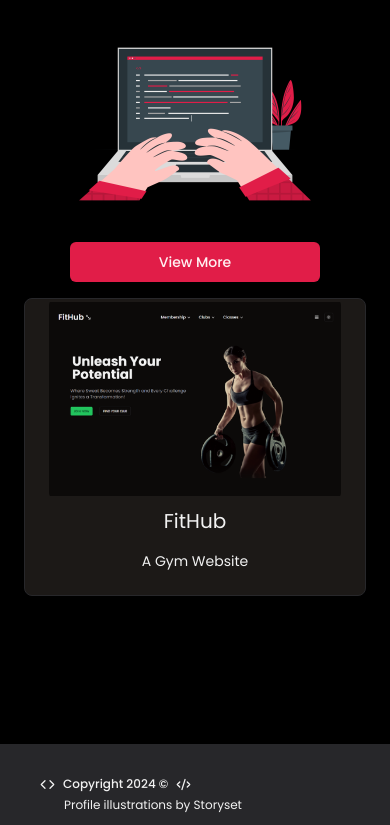
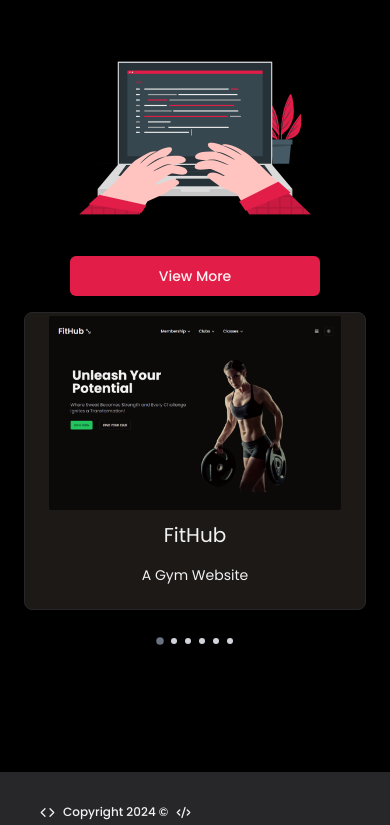
Before and after one commit to LukeStorti/portfolio, a Next.js app: page / in a window 390 px wide. Shown: the part 1741-2566 px from the top of the page. Built offline with nearby package versions, Linux system fonts and the light colour scheme.

Commit message:
carousel pills, project card fix

```diff
--- a/src/components/AboutMeTabs.tsx
+++ b/src/components/AboutMeTabs.tsx
@@ -9,7 +9,7 @@
   VscodeIconsFileTypeTailwind,
 } from "./Skills";
 import { Card, CardContent, CardHeader, CardTitle } from "./ui/card";
-import { Carousel, CarouselContent, CarouselItem } from "./ui/carousel";
+import { Carousel, CarouselContent, CarouselDots, CarouselItem } from "./ui/carousel";
 import { Tabs, TabsContent, TabsList, TabsTrigger } from "./ui/tabs";
 
 const AboutMeTabs = () => {
@@ -71,6 +71,7 @@
               </Card>
             </CarouselItem>
           </CarouselContent>
+          <CarouselDots className="mt-2" />
         </Carousel>
       </TabsContent>
       <TabsContent value="education">
@@ -125,6 +126,7 @@
               </Card>
             </CarouselItem>
           </CarouselContent>
+          <CarouselDots className="mt-2" />
         </Carousel>
       </TabsContent>
       <TabsContent value="skills">
@@ -176,6 +178,7 @@
               </Card>
             </CarouselItem>
           </CarouselContent>
+          <CarouselDots className="mt-2" />
         </Carousel>
       </TabsContent>
     </Tabs>
--- a/src/components/ProjectCard.tsx
+++ b/src/components/ProjectCard.tsx
@@ -36,13 +36,15 @@
           <p className="text-center text-sm overflow-hidden">{subtitle}</p>
         </div>
         {link && github && (
-          <div className="flex justify-between w-full mt-4">
+          <div className="flex space-x-2 sm:space-x-4 mt-4">
             <Link href={link} target="_blank" className={buttonVariants({ variant: "outline" })}>
               <LinkIcon />
+              <p className="mx-2 text-xs">Live Link</p>
             </Link>
 
             <Link href={github} target="_blank" className={buttonVariants({ variant: "outline" })}>
               <Github />
+              <p className="mx-2 text-xs">Github</p>
             </Link>
           </div>
         )}
--- a/src/components/Work.tsx
+++ b/src/components/Work.tsx
@@ -5,6 +5,7 @@
 import {
   Carousel,
   CarouselContent,
+  CarouselDots,
   CarouselItem,
   CarouselNext,
   CarouselPrevious,
@@ -29,7 +30,7 @@
           <Carousel
             opts={{ loop: true }}
             plugins={[Autoplay({ delay: 9000, stopOnInteraction: true })]}
-            className="px-2 flex items-center justify-center "
+            className="px-2 flex flex-col items-center justify-center "
           >
             <CarouselContent className="w-[358px]">
               {PROJECTDATA.map((item) => (
@@ -38,8 +39,9 @@
                 </CarouselItem>
               ))}
             </CarouselContent>
-            <CarouselNext className="hidden lg:block" />
-            <CarouselPrevious className="hidden lg:block" />
+            <CarouselNext className="hidden lg:flex" />
+            <CarouselPrevious className="hidden lg:flex" />
+            <CarouselDots className="mt-2" />
           </Carousel>
           <div className="flex flex-col">
             <div className="w-[250px] h-[250px]">
--- a/src/components/ui/carousel.tsx
+++ b/src/components/ui/carousel.tsx
@@ -1,124 +1,110 @@
-"use client"
+"use client";
 
-import * as React from "react"
-import useEmblaCarousel, {
-  type UseEmblaCarouselType,
-} from "embla-carousel-react"
-import { ArrowLeft, ArrowRight } from "lucide-react"
+import * as React from "react";
+import useEmblaCarousel, { type UseEmblaCarouselType } from "embla-carousel-react";
+import { ArrowLeft, ArrowRight } from "lucide-react";
 
-import { cn } from "@/lib/utils"
-import { Button } from "@/components/ui/button"
+import { cn } from "@/lib/utils";
+import { Button } from "@/components/ui/button";
 
-type CarouselApi = UseEmblaCarouselType[1]
-type UseCarouselParameters = Parameters<typeof useEmblaCarousel>
-type CarouselOptions = UseCarouselParameters[0]
-type CarouselPlugin = UseCarouselParameters[1]
+type CarouselApi = UseEmblaCarouselType[1];
+type UseCarouselParameters = Parameters<typeof useEmblaCarousel>;
+type CarouselOptions = UseCarouselParameters[0];
+type CarouselPlugin = UseCarouselParameters[1];
 
 type CarouselProps = {
-  opts?: CarouselOptions
-  plugins?: CarouselPlugin
-  orientation?: "horizontal" | "vertical"
-  setApi?: (api: CarouselApi) => void
+  opts?: CarouselOptions;
+  plugins?: CarouselPlugin;
+  orientation?: "horizontal" | "vertical";
+  setApi?: (api: CarouselApi) => void;
+};
+
+type CarouselContextProps = {
+  carouselRef: ReturnType<typeof useEmblaCarousel>[0];
+  api: ReturnType<typeof useEmblaCarousel>[1];
+  scrollPrev: () => void;
+  scrollNext: () => void;
+  canScrollPrev: boolean;
+  canScrollNext: boolean;
+} & CarouselProps;
+
+const CarouselContext = React.createContext<CarouselContextProps | null>(null);
+
+function useCarousel() {
+  const context = React.useContext(CarouselContext);
+
+  if (!context) {
+    throw new Error("useCarousel must be used within a <Carousel />");
   }
 
-type CarouselContextProps = {
-  carouselRef: ReturnType<typeof useEmblaCarousel>[0]
-  api: ReturnType<typeof useEmblaCarousel>[1]
-  scrollPrev: () => void
-  scrollNext: () => void
-  canScrollPrev: boolean
-  canScrollNext: boolean
-} & CarouselProps
-
-const CarouselContext = React.createContext<CarouselContextProps | null>(null)
-
-function useCarousel() {
-  const context = React.useContext(CarouselContext)
-
-  if (!context) {
-    throw new Error("useCarousel must be used within a <Carousel />")
-  }
-
-  return context
+  return context;
 }
 
 const Carousel = React.forwardRef<
   HTMLDivElement,
   React.HTMLAttributes<HTMLDivElement> & CarouselProps
->(
-  (
-    {
-      orientation = "horizontal",
-      opts,
-      setApi,
-      plugins,
-      className,
-      children,
-      ...props
-    },
-    ref
-  ) => {
+>(({ orientation = "horizontal", opts, setApi, plugins, className, children, ...props }, ref) => {
   const [carouselRef, api] = useEmblaCarousel(
     {
       ...opts,
       axis: orientation === "horizontal" ? "x" : "y",
     },
     plugins
-    )
-    const [canScrollPrev, setCanScrollPrev] = React.useState(false)
-    const [canScrollNext, setCanScrollNext] = React.useState(false)
+  );
+  const [canScrollPrev, setCanScrollPrev] = React.useState(false);
+  const [canScrollNext, setCanScrollNext] = React.useState(false);
 
   const onSelect = React.useCallback((api: CarouselApi) => {
     if (!api) {
-        return
+      return;
     }
 
-      setCanScrollPrev(api.canScrollPrev())
-      setCanScrollNext(api.canScrollNext())
-    }, [])
+    setCanScrollPrev(api.canScrollPrev());
+    setCanScrollNext(api.canScrollNext());
+  }, []);
 
   const scrollPrev = React.useCallback(() => {
-      api?.scrollPrev()
-    }, [api])
+    api?.scrollPrev();
+  }, [api]);
 
   const scrollNext = React.useCallback(() => {
-      api?.scrollNext()
-    }, [api])
+    api?.scrollNext();
+  }, [api]);
 
   const handleKeyDown = React.useCallback(
     (event: React.KeyboardEvent<HTMLDivElement>) => {
       if (event.key === "ArrowLeft") {
-          event.preventDefault()
-          scrollPrev()
+        event.preventDefault();
+        scrollPrev();
       } else if (event.key === "ArrowRight") {
-          event.preventDefault()
-          scrollNext()
+        event.preventDefault();
+        scrollNext();
       }
     },
     [scrollPrev, scrollNext]
-    )
+  );
 
   React.useEffect(() => {
     if (!api || !setApi) {
-        return
+      return;
     }
 
-      setApi(api)
-    }, [api, setApi])
+    setApi(api);
+  }, [api, setApi]);
 
   React.useEffect(() => {
     if (!api) {
-        return
+      return;
     }
 
-      onSelect(api)
-      api.on("reInit", onSelect)
-      api.on("select", onSelect)
+    onSelect(api);
+    api.on("reInit", onSelect);
+    api.on("select", onSelect);
 
     return () => {
-        api?.off("select", onSelect)
-      }
-    }, [api, onSelect])
+      api?.off("select", onSelect);
+    };
+  }, [api, onSelect]);
 
   return (
     <CarouselContext.Provider
@@ -126,8 +112,7 @@
         carouselRef,
         api: api,
         opts,
-          orientation:
-            orientation || (opts?.axis === "y" ? "vertical" : "horizontal"),
+        orientation: orientation || (opts?.axis === "y" ? "vertical" : "horizontal"),
         scrollPrev,
         scrollNext,
         canScrollPrev,
@@ -145,16 +130,13 @@
         {children}
       </div>
     </CarouselContext.Provider>
-    )
-  }
-)
-Carousel.displayName = "Carousel"
+  );
+});
+Carousel.displayName = "Carousel";
 
-const CarouselContent = React.forwardRef<
-  HTMLDivElement,
-  React.HTMLAttributes<HTMLDivElement>
->(({ className, ...props }, ref) => {
-  const { carouselRef, orientation } = useCarousel()
+const CarouselContent = React.forwardRef<HTMLDivElement, React.HTMLAttributes<HTMLDivElement>>(
+  ({ className, ...props }, ref) => {
+    const { carouselRef, orientation } = useCarousel();
 
     return (
       <div ref={carouselRef} className="overflow-hidden">
@@ -168,15 +150,14 @@
           {...props}
         />
       </div>
-  )
-})
-CarouselContent.displayName = "CarouselContent"
+    );
+  }
+);
+CarouselContent.displayName = "CarouselContent";
 
-const CarouselItem = React.forwardRef<
-  HTMLDivElement,
-  React.HTMLAttributes<HTMLDivElement>
->(({ className, ...props }, ref) => {
-  const { orientation } = useCarousel()
+const CarouselItem = React.forwardRef<HTMLDivElement, React.HTMLAttributes<HTMLDivElement>>(
+  ({ className, ...props }, ref) => {
+    const { orientation } = useCarousel();
 
     return (
       <div
@@ -190,15 +171,14 @@
         )}
         {...props}
       />
-  )
-})
-CarouselItem.displayName = "CarouselItem"
+    );
+  }
+);
+CarouselItem.displayName = "CarouselItem";
 
-const CarouselPrevious = React.forwardRef<
-  HTMLButtonElement,
-  React.ComponentProps<typeof Button>
->(({ className, variant = "outline", size = "icon", ...props }, ref) => {
-  const { orientation, scrollPrev, canScrollPrev } = useCarousel()
+const CarouselPrevious = React.forwardRef<HTMLButtonElement, React.ComponentProps<typeof Button>>(
+  ({ className, variant = "outline", size = "icon", ...props }, ref) => {
+    const { orientation, scrollPrev, canScrollPrev } = useCarousel();
 
     return (
       <Button
@@ -219,15 +199,14 @@
         <ArrowLeft className="h-4 w-4" />
         <span className="sr-only">Previous slide</span>
       </Button>
-  )
-})
-CarouselPrevious.displayName = "CarouselPrevious"
+    );
+  }
+);
+CarouselPrevious.displayName = "CarouselPrevious";
 
-const CarouselNext = React.forwardRef<
-  HTMLButtonElement,
-  React.ComponentProps<typeof Button>
->(({ className, variant = "outline", size = "icon", ...props }, ref) => {
-  const { orientation, scrollNext, canScrollNext } = useCarousel()
+const CarouselNext = React.forwardRef<HTMLButtonElement, React.ComponentProps<typeof Button>>(
+  ({ className, variant = "outline", size = "icon", ...props }, ref) => {
+    const { orientation, scrollNext, canScrollNext } = useCarousel();
 
     return (
       <Button
@@ -248,9 +227,58 @@
         <ArrowRight className="h-4 w-4" />
         <span className="sr-only">Next slide</span>
       </Button>
-  )
-})
-CarouselNext.displayName = "CarouselNext"
+    );
+  }
+);
+CarouselNext.displayName = "CarouselNext";
+
+const CarouselDots = React.forwardRef<HTMLDivElement, React.HTMLAttributes<HTMLDivElement>>(
+  (props, ref) => {
+    const { api } = useCarousel();
+    const [updateState, setUpdateState] = React.useState(false);
+    const toggleUpdateState = React.useCallback(
+      () => setUpdateState((prevState) => !prevState),
+      []
+    );
+
+    React.useEffect(() => {
+      if (api) {
+        api.on("select", toggleUpdateState);
+        api.on("reInit", toggleUpdateState);
+
+        return () => {
+          api.off("select", toggleUpdateState);
+          api.off("reInit", toggleUpdateState);
+        };
+      }
+    }, [api, toggleUpdateState]);
+
+    const numberOfSlides = api?.scrollSnapList().length || 0;
+    const currentSlide = api?.selectedScrollSnap() || 0;
+
+    if (numberOfSlides > 1) {
+      return (
+        <div ref={ref} className={`flex justify-center ${props.className}`}>
+          {Array.from({ length: numberOfSlides }, (_, i) => (
+            <Button
+              key={i}
+              className={`mx-1 h-1.5 w-1.5 rounded-full p-0 ${
+                i === currentSlide
+                  ? "scale-125 transform bg-gray-500 hover:bg-gray-500"
+                  : "bg-gray-300 hover:bg-gray-300"
+              }`}
+              aria-label={`Go to slide ${i + 1}`}
+              onClick={() => api?.scrollTo(i)}
+            />
+          ))}
+        </div>
+      );
+    } else {
+      return <></>;
+    }
+  }
+);
+CarouselDots.displayName = "CarouselDots";
 
 export {
   type CarouselApi,
@@ -259,4 +287,5 @@
   CarouselItem,
   CarouselPrevious,
   CarouselNext,
-}
+  CarouselDots,
+};
```
Lines whose indentation alone changed are shown as unchanged.
